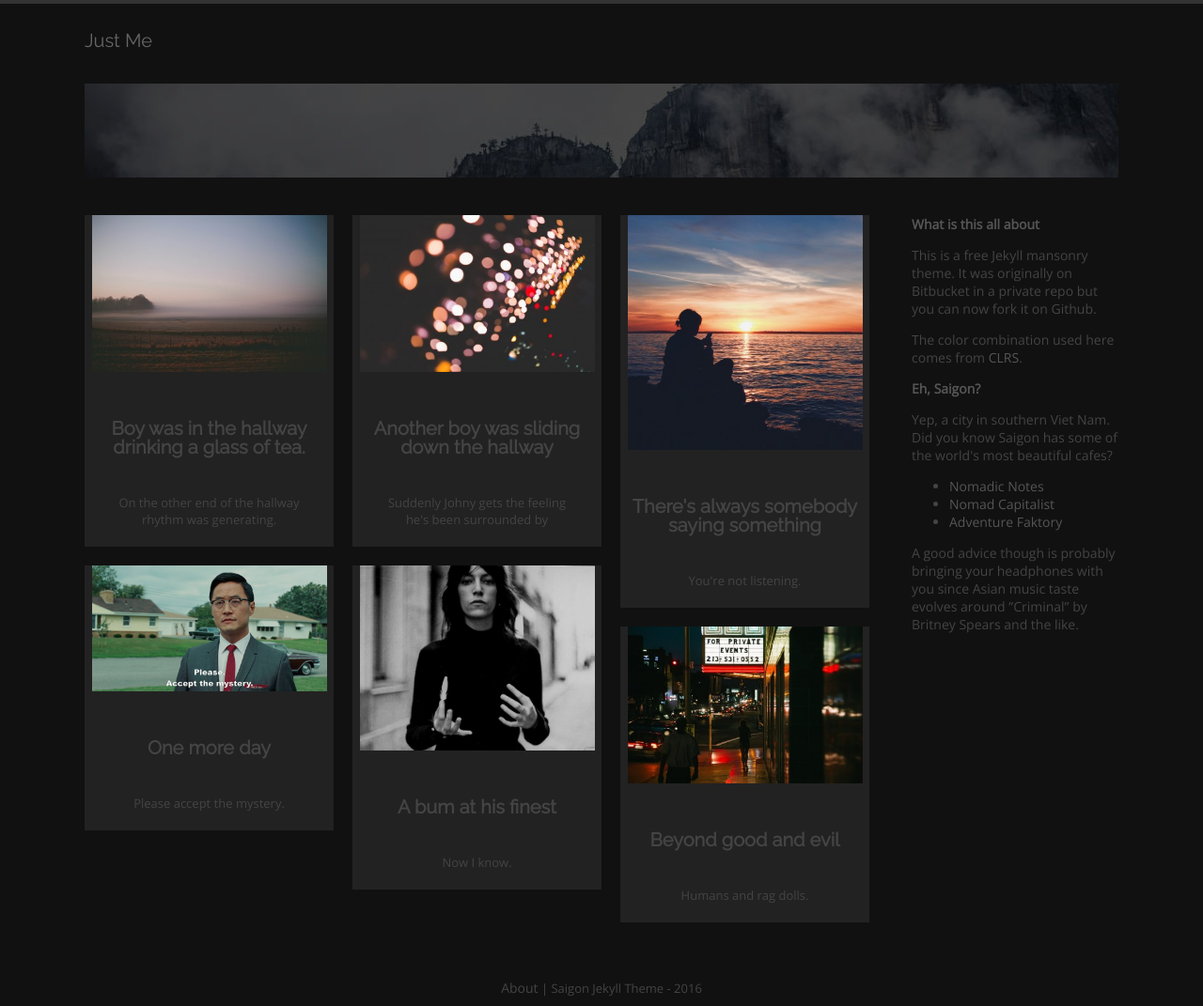
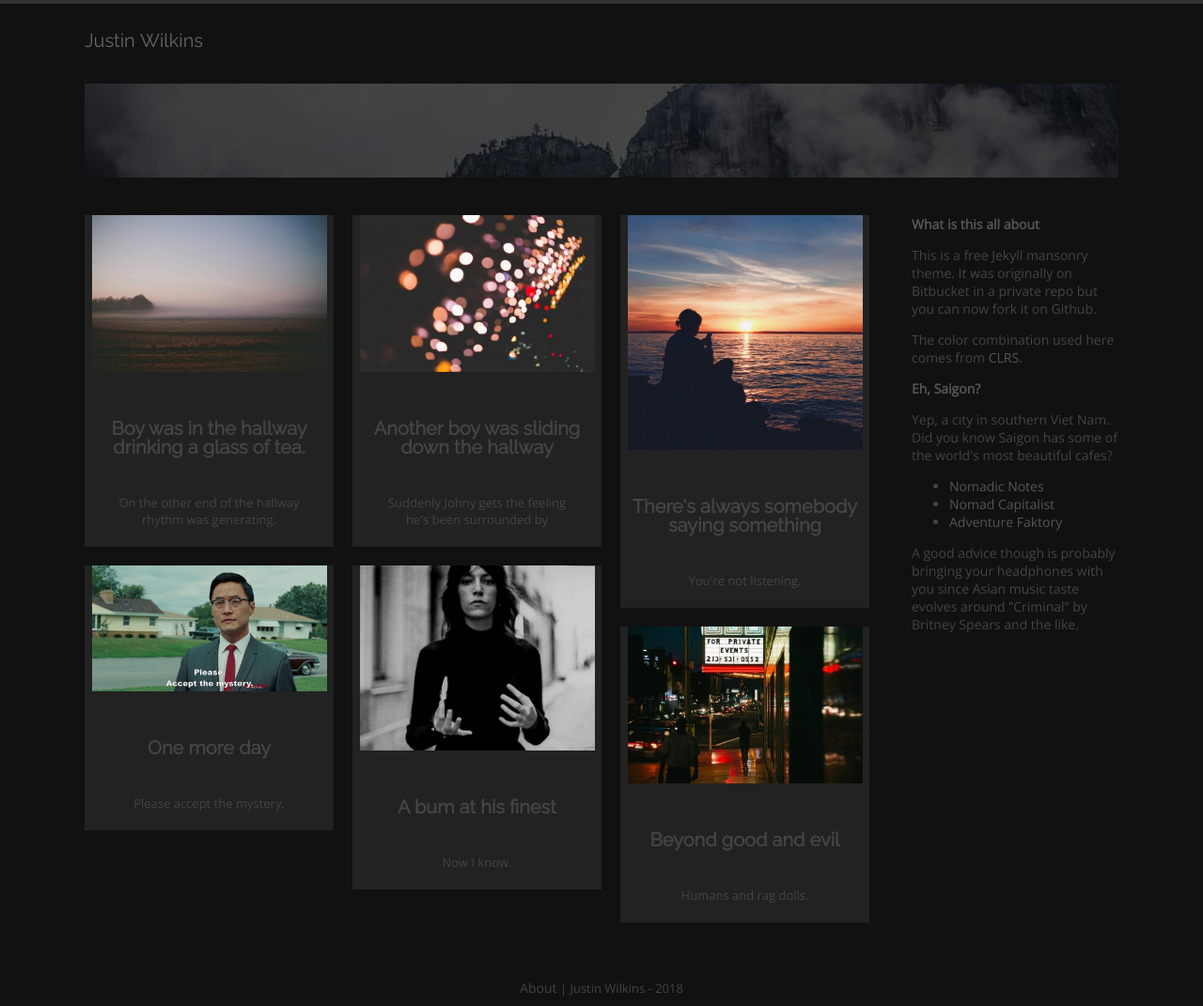
Before and after one commit to BJJohnston/Jwilks, a Jekyll site: the page built from index.html, in a window 1280 px wide. Shown: the whole page at 94% size. Built offline with Jekyll 4.4.1, drawn with Linux system fonts in a browser that asks for light colours; some web fonts are replaced.

Commit message:
Updated '_config.yml' via CloudCannon

```diff
--- a/_config.yml
+++ b/_config.yml
@@ -1,12 +1,12 @@
 
 baseurl: "https://bjjohnston.github.io/Jwilks"
 url: "https://bjjohnston.github.io/Jwilks"
-full_name: "Saigon Jekyll Theme"
-first_name: "Just"
-last_name: "Me"
-blog_title: "Title"
+full_name: "Justin Wilkins"
+first_name: "Justin"
+last_name: "Wilkins"
+blog_title: "Justin Wilkins"
 author_img_name_path: "/images/users/user.jpg"
 disqus_shortname: "example"
-copyright_year: "2016"
+copyright_year: "2018"
 google_analytics_code: ""
-aboutme: "I like ramen noodles with cream."
+aboutme: "Test"
```
